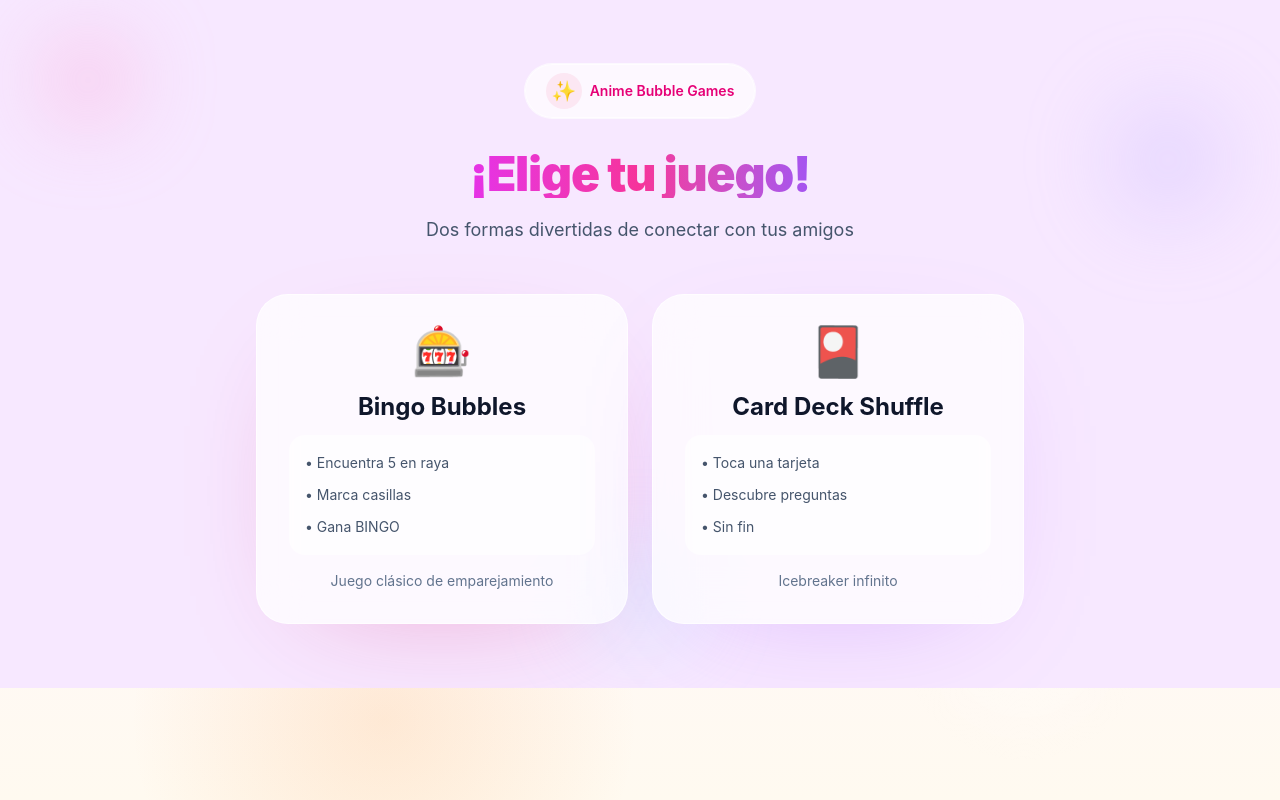
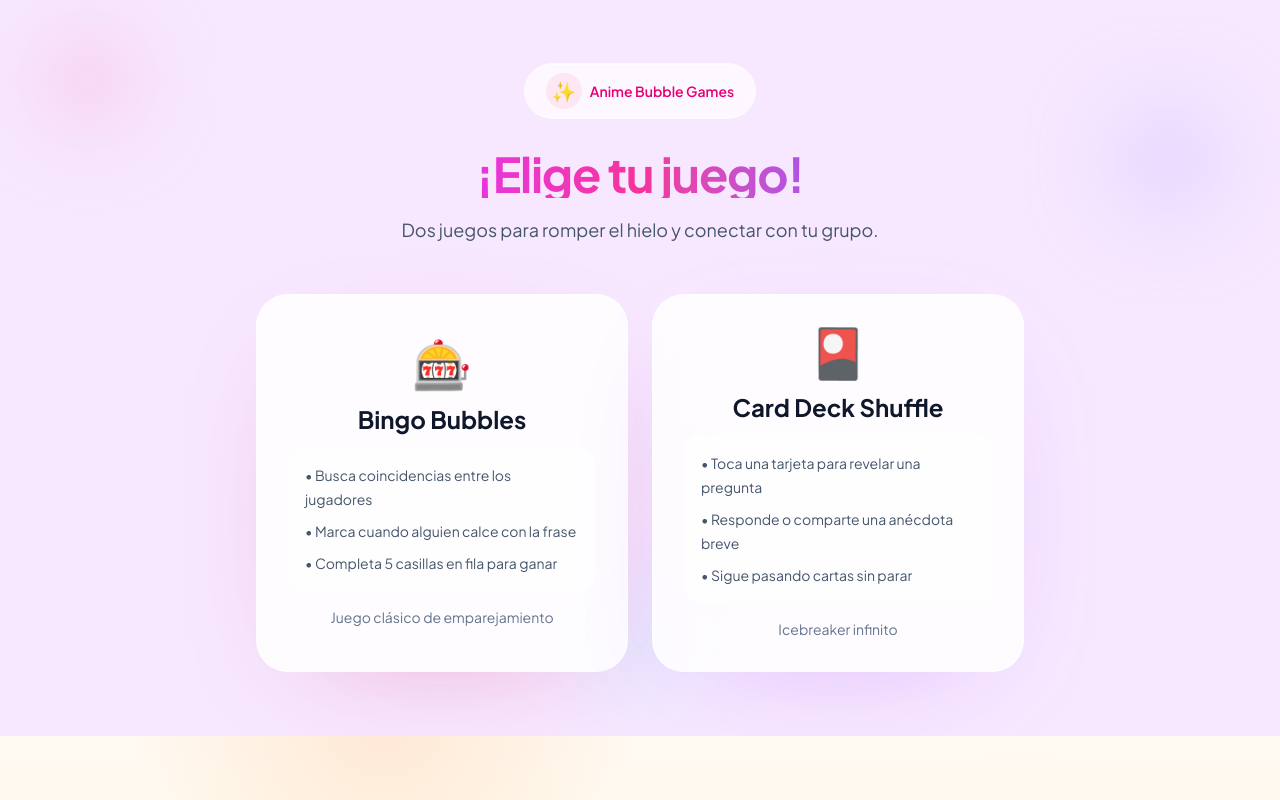
Before and after one commit to lhenche/my-bingo-mixer, a React (Vite) app: page / in a window 1280 px wide. Built offline with nearby package versions, Linux system fonts and the light colour scheme.

Commit message:
Mejorar estilos y textos en componentes de Bingo, incluyendo cambios en BingoModal, BingoSquare, GameScreen, StartScreen y ajustes en CSS para una mejor experiencia visual.

```diff
--- a/src/components/BingoModal.tsx
+++ b/src/components/BingoModal.tsx
@@ -5,10 +5,10 @@ interface BingoModalProps {
 export function BingoModal({ onDismiss }: BingoModalProps) {
   return (
     <div className="fixed inset-0 z-50 flex items-center justify-center bg-slate-950/40 p-4">
-      <div className="relative w-full max-w-sm overflow-hidden rounded-4xl border border-white/60 bg-linear-to-br from-pink-50 via-white to-violet-50 p-6 text-center shadow-[0_30px_80px_-40px_rgba(124,58,237,0.45)] animate-[bounce_0.5s_ease-out]">
-        <div className="absolute -top-10 left-1/2 -translate-x-1/2 h-24 w-24 rounded-full bg-fuchsia-300/20 blur-3xl" />
-        <div className="relative">
-          <div className="mx-auto mb-4 flex h-20 w-20 items-center justify-center rounded-full bg-white/85 text-5xl shadow-[0_15px_35px_-15px_rgba(168,85,247,0.35)]">
+      <div className="relative w-full max-w-sm overflow-hidden rounded-4xl border border-white/60 bg-white/95 p-6 text-center shadow-[0_30px_80px_-40px_rgba(124,58,237,0.45)] animate-[bounce_0.5s_ease-out]">
+        <div className="absolute inset-0 bg-[radial-gradient(circle_at_top_left,rgba(249,115,222,0.18),transparent_25%),radial-gradient(circle_at_bottom_right,rgba(168,85,247,0.15),transparent_30%)]" />
+        <div className="relative z-10">
+          <div className="mx-auto mb-4 flex h-20 w-20 items-center justify-center rounded-full bg-white/85 text-5xl shadow-[0_15px_35px_-15px_rgba(168,85,247,0.35)] sparkle-ring">
             🎉
           </div>
           <h2 className="text-4xl font-extrabold text-fuchsia-600">BINGO!</h2>
--- a/src/components/BingoSquare.tsx
+++ b/src/components/BingoSquare.tsx
@@ -12,11 +12,11 @@ export function BingoSquare({ square, isWinning, onClick }: BingoSquareProps) {
 
   const stateClasses = square.isMarked
     ? isWinning
-      ? 'bg-gradient-to-br from-fuchsia-200 via-pink-100 to-violet-200 border-pink-300 text-fuchsia-900 shadow-[0_0_0_4px_rgba(236,72,153,0.12)]'
-      : 'bg-white/90 border-pink-200 text-slate-900 shadow-[inset_0_1px_0_rgba(255,255,255,0.8)]'
+      ? 'bg-gradient-to-br from-fuchsia-200 via-pink-100 to-violet-200 border-pink-300 text-fuchsia-900 shadow-[0_0_0_4px_rgba(236,72,153,0.12)] square-glow'
+      : 'bg-white/90 border-pink-200 text-slate-900 shadow-[inset_0_1px_0_rgba(255,255,255,0.8)] square-pop'
     : 'bg-white/70 border-white/80 text-slate-700 hover:-translate-y-0.5 hover:shadow-[0_20px_50px_-30px_rgba(168,85,247,0.2)] active:translate-y-0';
 
-  const freeSpaceClasses = square.isFreeSpace ? 'font-semibold text-slate-900' : '';
+  const freeSpaceClasses = square.isFreeSpace ? 'font-semibold text-slate-900 bg-fuchsia-50 border-pink-200 shadow-sm' : '';
 
   return (
     <button
--- a/src/components/GameScreen.tsx
+++ b/src/components/GameScreen.tsx
@@ -29,7 +29,7 @@ export function GameScreen({
           onClick={onReset}
           className="rounded-full border border-white/70 bg-white/80 px-4 py-2 text-sm font-medium text-slate-700 shadow-[0_10px_30px_-20px_rgba(15,23,42,0.25)] transition hover:bg-white"
         >
-          ← Volver
+          ← Nuevo tablero
         </button>
 
         <div className="rounded-3xl bg-white/80 px-5 py-3 text-center shadow-[0_20px_70px_-40px_rgba(168,85,247,0.35)] backdrop-blur-xl border border-white/60">
@@ -42,11 +42,11 @@ export function GameScreen({
 
       <div className="relative z-10 mx-auto flex w-full max-w-4xl flex-col items-center px-4 pb-8">
         <p className="mt-2 rounded-full bg-white/80 px-4 py-2 text-center text-sm font-medium text-slate-600 shadow-sm border border-white/60">
-          Toca una casilla cuando encuentres a alguien que coincida.
+          Pregunta primero, luego marca. El centro ya es tu espacio libre.
         </p>
 
         {hasBingo && (
-          <div className="mt-5 rounded-4xl border border-pink-200/80 bg-pink-50/90 px-5 py-4 text-center text-sm font-semibold text-pink-800 shadow-[0_20px_50px_-30px_rgba(236,72,153,0.45)]">
+          <div className="mt-5 rounded-4xl border border-pink-200/80 bg-pink-50/90 px-5 py-4 text-center text-sm font-semibold text-pink-800 shadow-[0_20px_50px_-30px_rgba(236,72,153,0.45)] bingo-highlight">
             <span className="text-lg">🎉</span> ¡BINGO! Haz conseguido una línea.
           </div>
         )}
--- a/src/components/StartScreen.tsx
+++ b/src/components/StartScreen.tsx
@@ -24,7 +24,7 @@ export function StartScreen({ onStartBingo, onStartCardDeck }: StartScreenProps)
           </h1>
 
           <p className="mt-4 text-lg leading-8 text-slate-600">
-            Dos formas divertidas de conectar con tus amigos
+            Dos juegos para romper el hielo y conectar con tu grupo.
           </p>
         </div>
 
@@ -39,9 +39,9 @@ export function StartScreen({ onStartBingo, onStartCardDeck }: StartScreenProps)
             <h2 className="text-2xl font-bold text-slate-900 mb-3">Bingo Bubbles</h2>
             <div className="rounded-2xl bg-white/60 p-4 mb-4">
               <ul className="space-y-2 text-sm leading-6 text-slate-600 text-left">
-                <li>• Encuentra 5 en raya</li>
-                <li>• Marca casillas</li>
-                <li>• Gana BINGO</li>
+                <li>• Busca coincidencias entre los jugadores</li>
+                <li>• Marca cuando alguien calce con la frase</li>
+                <li>• Completa 5 casillas en fila para ganar</li>
               </ul>
             </div>
             <p className="text-sm text-slate-500 group-hover:text-slate-700 transition">
@@ -58,9 +58,9 @@ export function StartScreen({ onStartBingo, onStartCardDeck }: StartScreenProps)
             <h2 className="text-2xl font-bold text-slate-900 mb-3">Card Deck Shuffle</h2>
             <div className="rounded-2xl bg-white/60 p-4 mb-4">
               <ul className="space-y-2 text-sm leading-6 text-slate-600 text-left">
-                <li>• Toca una tarjeta</li>
-                <li>• Descubre preguntas</li>
-                <li>• Sin fin</li>
+                <li>• Toca una tarjeta para revelar una pregunta</li>
+                <li>• Responde o comparte una anécdota breve</li>
+                <li>• Sigue pasando cartas sin parar</li>
               </ul>
             </div>
             <p className="text-sm text-slate-500 group-hover:text-slate-700 transition">
--- a/src/hooks/useCardDeckGame.ts
+++ b/src/hooks/useCardDeckGame.ts
@@ -46,7 +46,7 @@ export function useCardDeckGame(): CardDeckGameHook {
     }
   }, [isFlipped, getRandomQuestion]);
 
-  const handleCardSwipe = useCallback((_direction: 'left' | 'right') => {
+  const handleCardSwipe = useCallback(() => {
     // Get new question on swipe (fallo/éxito)
     setCurrentQuestion(getRandomQuestion());
     setIsFlipped(true);
--- a/src/index.css
+++ b/src/index.css
@@ -1,13 +1,14 @@
+@import url('https://fonts.googleapis.com/css2?family=Plus+Jakarta+Sans:wght@400;500;600;700&display=swap');
 @import 'tailwindcss';
 
 :root {
   --color-bg: #f7e8ff;
   --color-bg-alt: #fff5f9;
-  --color-surface: rgba(255, 255, 255, 0.72);
-  --color-surface-strong: rgba(255, 255, 255, 0.92);
+  --color-surface: rgba(255, 255, 255, 0.84);
+  --color-surface-strong: rgba(255, 255, 255, 0.96);
   --color-accent: #d946ef;
   --color-accent-alt: #f472b6;
-  --color-accent-soft: #d8b4fe;
+  --color-accent-soft: #fbcfe8;
   --color-marked: #fde68a;
   --color-border: rgba(255, 255, 255, 0.75);
   --color-text: #3f3f56;
@@ -19,6 +20,21 @@
   50% { transform: translateY(-10px) translateX(4px); }
 }
 
+@keyframes pop {
+  0%, 100% { transform: scale(1); }
+  50% { transform: scale(1.05); }
+}
+
+@keyframes glow {
+  0%, 100% { box-shadow: 0 0 0 rgba(249, 115, 22, 0); }
+  50% { box-shadow: 0 0 28px rgba(249, 115, 22, 0.18); }
+}
+
+@keyframes sparkle {
+  0%, 100% { opacity: 0.35; transform: translateY(0) scale(1); }
+  50% { opacity: 1; transform: translateY(-3px) scale(1.02); }
+}
+
 html,
 body,
 #root {
@@ -27,8 +43,8 @@ body,
 
 body {
   margin: 0;
-  font-family: 'Inter', ui-sans-serif, system-ui, -apple-system, BlinkMacSystemFont, 'Segoe UI', sans-serif;
-  background: radial-gradient(circle at top left, rgba(251, 191, 255, 0.35), transparent 25%),
+  font-family: 'Plus Jakarta Sans', ui-sans-serif, system-ui, -apple-system, BlinkMacSystemFont, 'Segoe UI', sans-serif;
+  background: radial-gradient(circle at top left, rgba(251, 191, 255, 0.36), transparent 25%),
               radial-gradient(circle at 80% 10%, rgba(168, 85, 247, 0.18), transparent 18%),
               radial-gradient(circle at 30% 90%, rgba(251, 146, 60, 0.16), transparent 22%),
               linear-gradient(180deg, #f8f0ff 0%, #fff7fb 46%, #fffaf0 100%);
@@ -47,9 +63,31 @@ body::before {
 
 button {
   font: inherit;
-  font-size: 10px;
+  font-size: 1rem;
 }
 
-.bubble-float {
-  animation: float 8s ease-in-out infinite;
+button:focus-visible {
+  outline: 3px solid rgba(168, 85, 247, 0.35);
+  outline-offset: 3px;
 }
+
+.glass-panel {
+  background: rgba(255, 255, 255, 0.86);
+  backdrop-filter: blur(18px);
+}
+
+.square-pop {
+  animation: pop 0.2s ease-in-out;
+}
+
+.square-glow {
+  animation: glow 1.6s ease-in-out infinite;
+}
+
+.sparkle-ring {
+  animation: sparkle 1.2s ease-in-out infinite;
+}
+
+.bingo-highlight {
+  animation: glow 1.5s ease-in-out infinite;
+}
```
